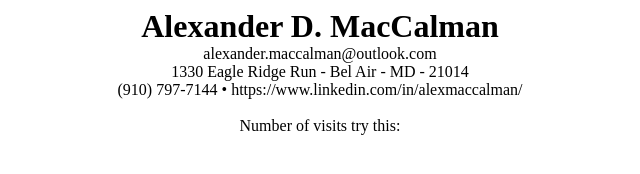
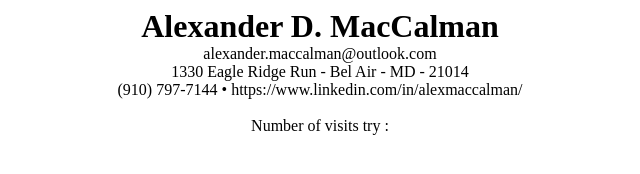
Before and after one commit to alexmaccalman/azureresume, a plain HTML site: page front_end/index.html in a window 1280 px wide. Shown: the full height of the page, 320-960 px from the left. Drawn offline with Linux system fonts and the light colour scheme; no server answers.

Commit message:
frontend test 2

```diff
--- a/front_end/index.html
+++ b/front_end/index.html
@@ -11,7 +11,7 @@
 <br>(910) 797-7144 <span>&#8226;</span> <a> https://www.linkedin.com/in/alexmaccalman/</a>
 </p>
 <br>
-<p>Number of visits try this:  <a id="counter"></a> </p>
+<p>Number of visits try :  <a id="counter"></a> </p>
 
 <!--
 <script>src="main.js"</script>
```
Also changed, not shown: 1 other file.
